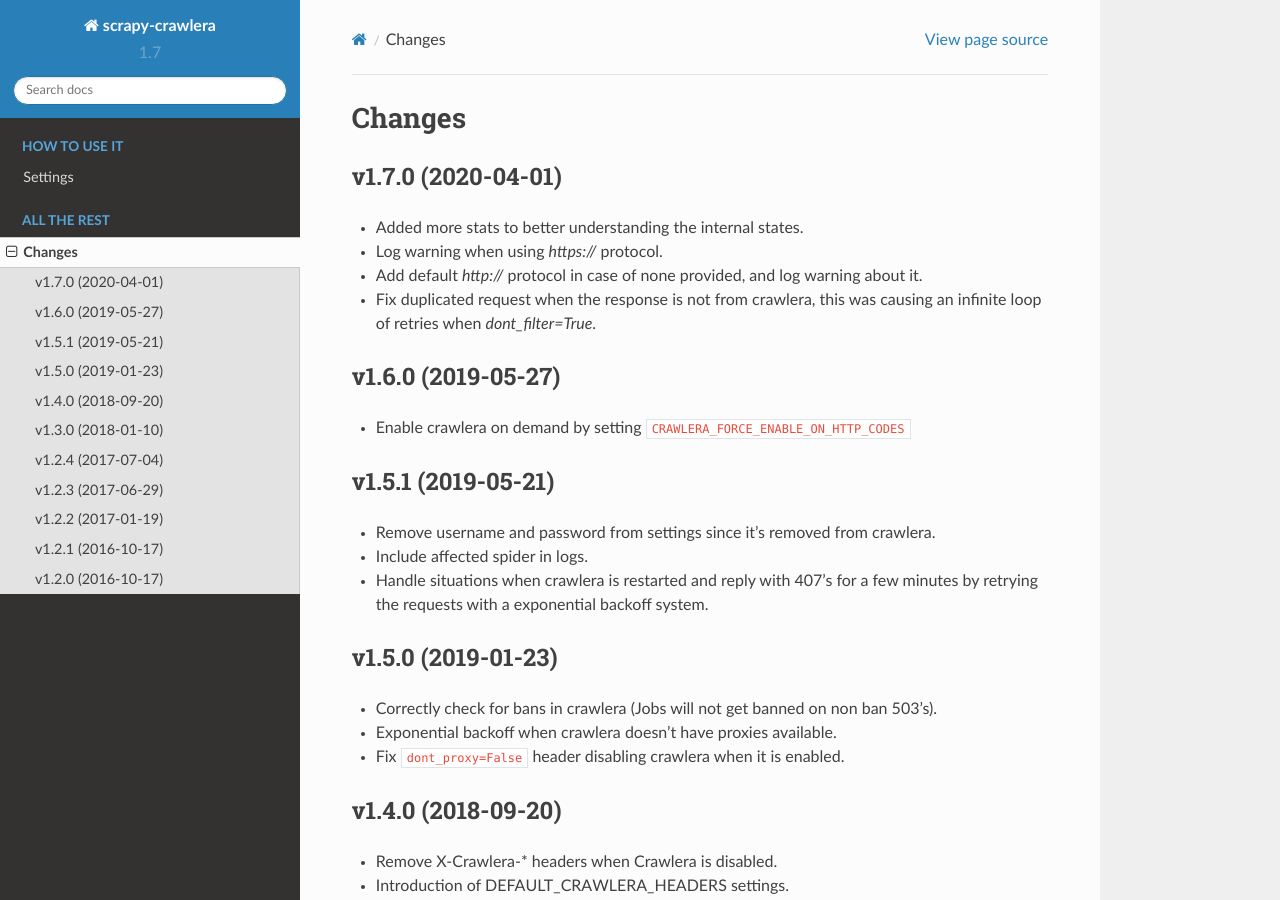
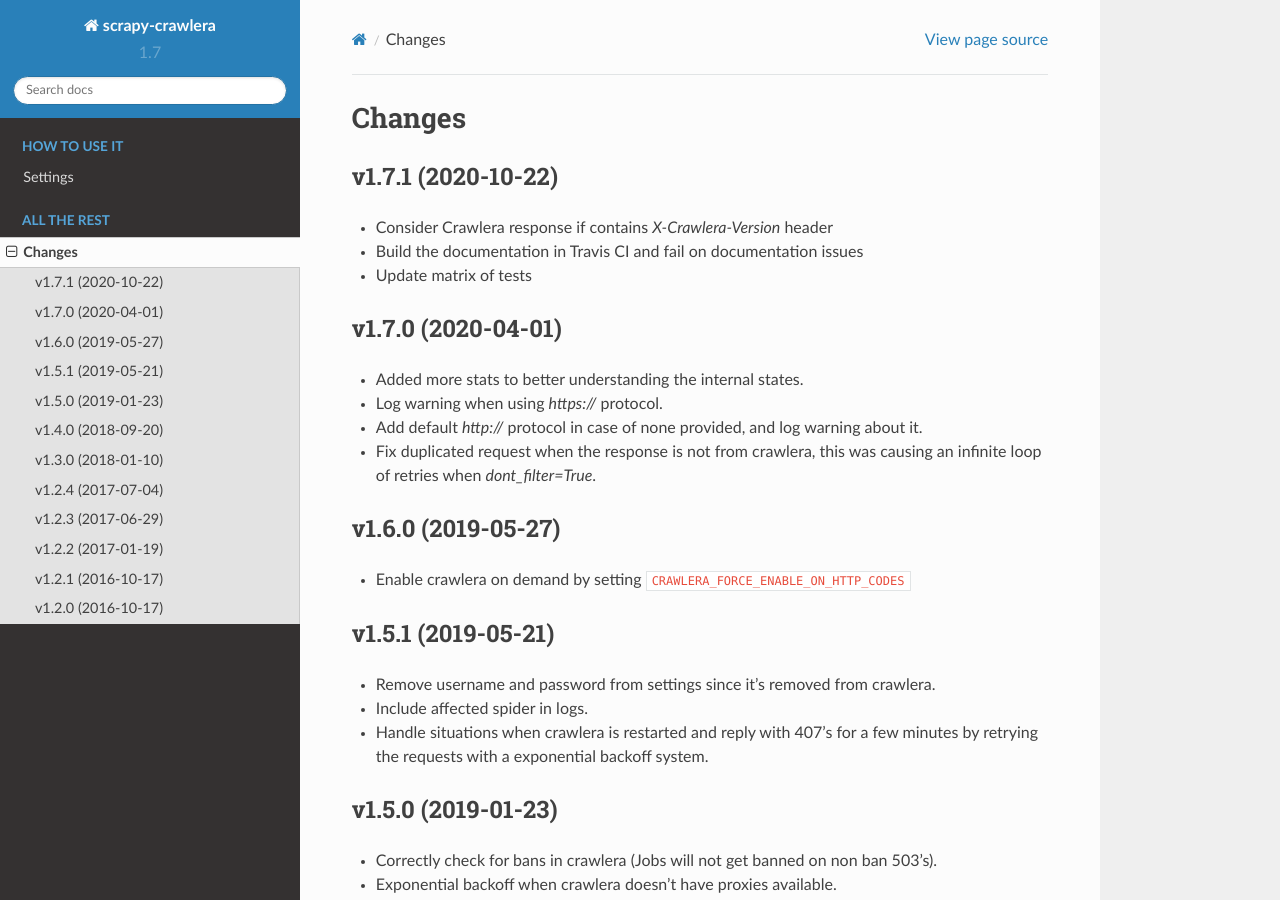
Before and after one commit to scrapy-plugins/scrapy-zyte-smartproxy, a Sphinx documentation site: the page built from docs/news.rst, in a window 1280 px wide and 900 px high. Built offline with Sphinx 7.4.7 and the Read the Docs theme 2.0.0, drawn with Linux system fonts in a browser that asks for light colours.

Commit message:
Update changelog

```diff
--- a/docs/news.rst
+++ b/docs/news.rst
@@ -2,6 +2,12 @@
 
 Changes
 =======
+
+v1.7.1 (2020-10-22)
+-------------------
+- Consider Crawlera response if contains `X-Crawlera-Version` header
+- Build the documentation in Travis CI and fail on documentation issues
+- Update matrix of tests
 
 v1.7.0 (2020-04-01)
 -------------------
```
